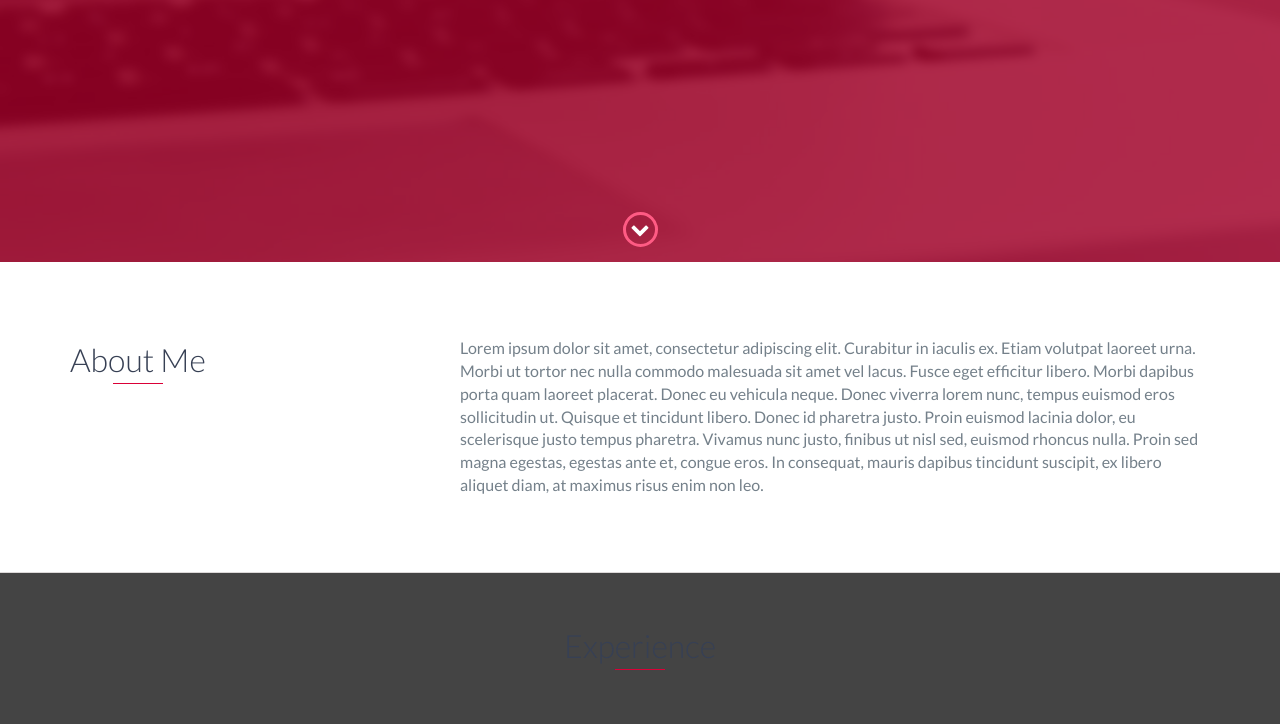
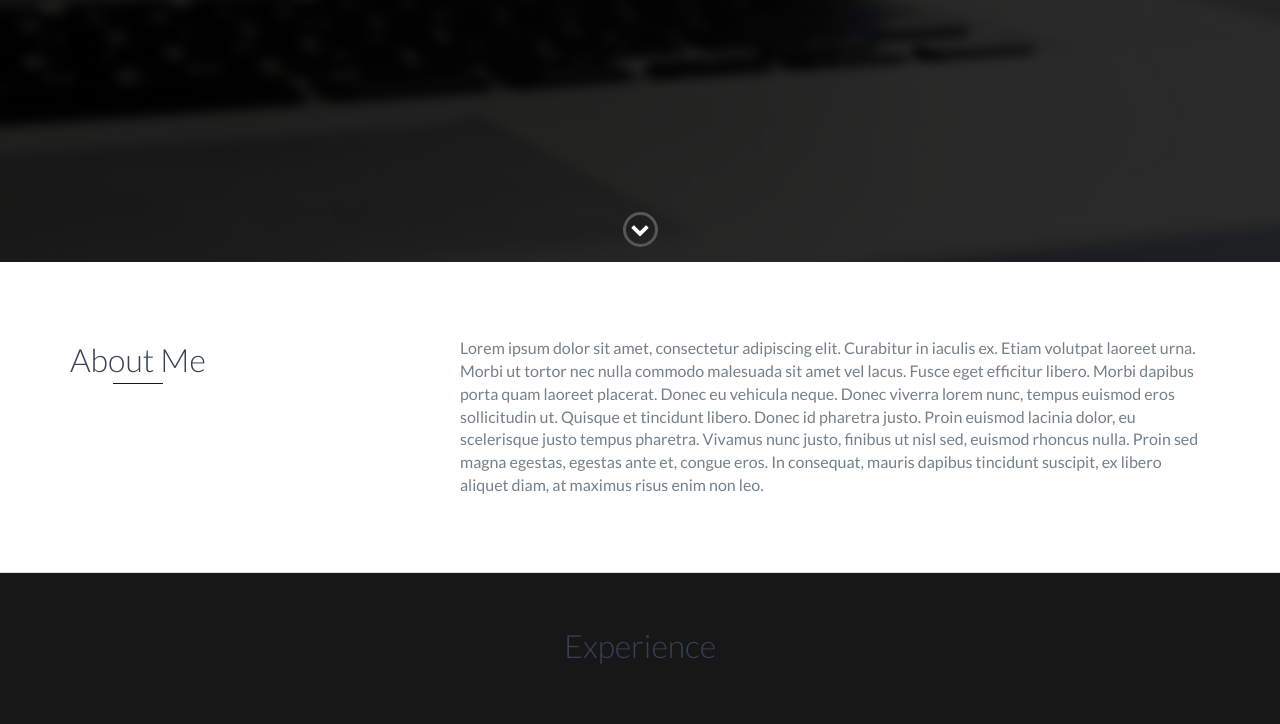
Before and after one commit to Luis-Moo/Luis-Moo.github.io, a website: page index.html in a window 1280 px wide. Shown: the part 538-1262 px from the top of the page. Drawn offline with nearby package versions, Linux system fonts and the light colour scheme; files that its build step writes are made by us from their sources.

Commit message:
Testing colors

```diff
--- a/scss/styles.scss
+++ b/scss/styles.scss
@@ -34,12 +34,12 @@
 */
 
 // Define base and accent colors
-$base-color: #DA0037;
+$base-color: #171717;
 $base-color-hover: darken($base-color, 10%);
 
 // Define background colors
-$background: #DA0037;
-$background-alt: #444444;
+$background: #171717;
+$background-alt: #171717;
 
 // Define border colors
 $border: #dcd9d9;
```
